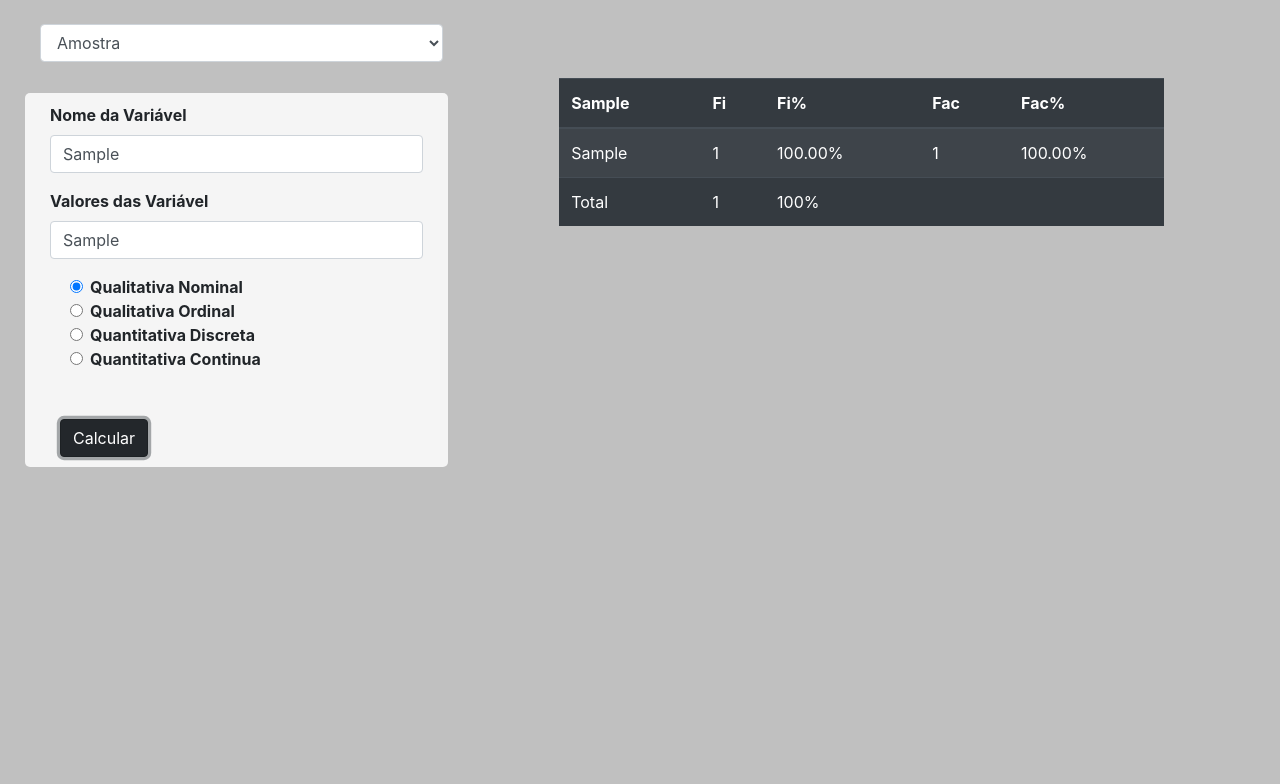
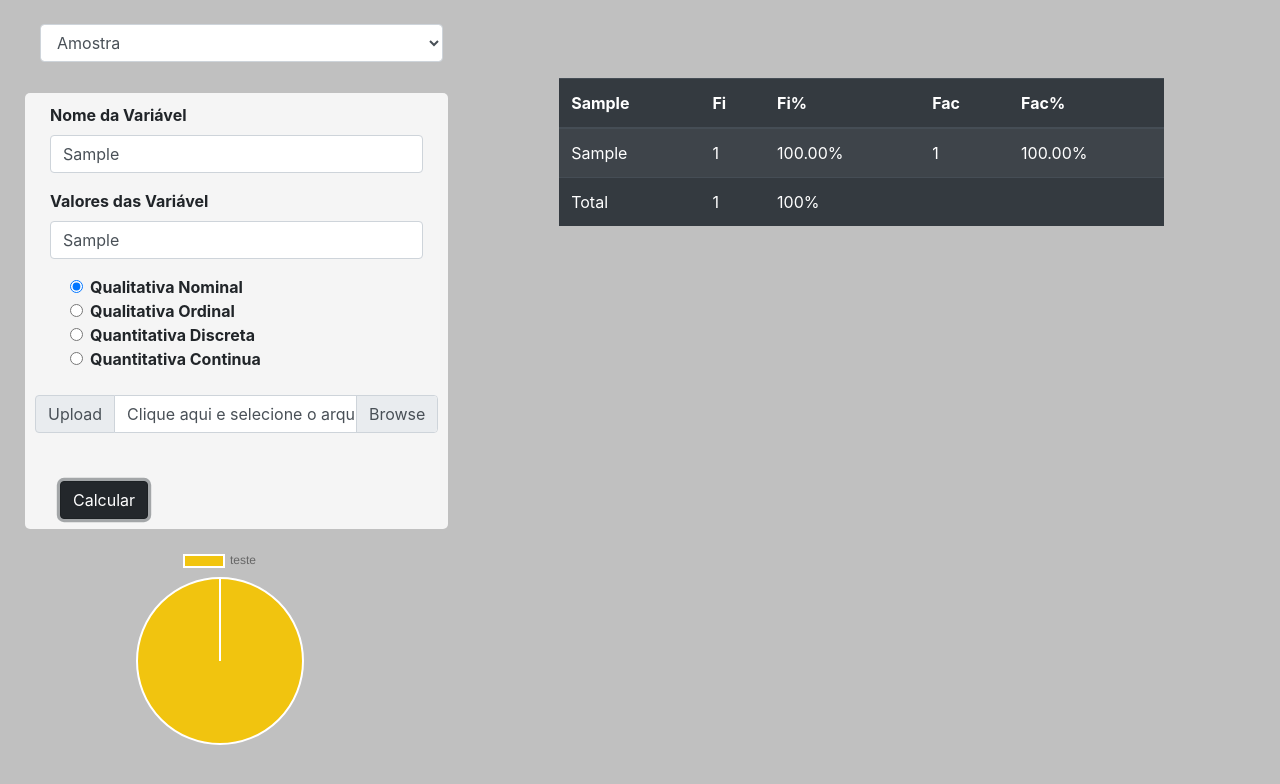
Before and after one commit to FelipeLeall/FelipeLeall.github.io, a plain HTML site: page index.html in a window 1280 px wide. Both pictures are taken after typing "Sample", "Sample" into the empty fields and a click on the button "Calcular". Shown: the part 62-846 px from the top of the page. Before the commit the page ends 800 px from the top, so only its background shows below. Drawn offline with nearby package versions, Linux system fonts and the light colour scheme.

Commit message:
commit on master

```diff
--- a/index.html
+++ b/index.html
@@ -9,6 +9,9 @@
     <!-- CSS -->
     <link href="css/bootstrap.min.css" rel="stylesheet">
     <link rel="stylesheet" href="css/estilo/stilo.css">
+
+    <!-- Graficos -->
+    <script src="https://cdn.jsdelivr.net/npm/chart.js@2.8.0"></script>
 
 </head>
 <body style="background-color: silver ;" >
@@ -102,6 +105,34 @@
                     <input type="" class="form-control" id="ordem" placeholder="Colocar os dados separados com ','">
                     <small>Dados repetidos serão apagados</small>
                 </div>
+                <br>
+
+                <div class="input-group">
+                    <div class="input-group-prepend">
+                      <span class="input-group-text" id="inputGroupFileAddon01">Upload</span>
+                    </div>
+                    <div class="custom-file">
+                      <input type="file" class="custom-file-input" id="inputGroupFile01"
+                        aria-describedby="inputGroupFileAddon01">
+                      <label class="custom-file-label" for="inputGroupFile01">Clique aqui e selecione o arquivo</label>
+                    </div>
+                  </div>
+
+
+
+
+
+
+
+
+
+
+
+
+
+
+
+
 
                 <br>
                 <br>
@@ -132,7 +163,9 @@
 
             </div>
         </div>
-
+        <div class="chart-wrapper" style="height: 400px; width: 400px ">
+            <canvas id="oChartDasBonecas"></canvas>
+        </div>
     </main>
 
     <!-- JS -->
--- a/js/tabela.js
+++ b/js/tabela.js
@@ -48,6 +48,7 @@ function gerarTabela(){
 	let dados = dadosVariavel.value.split(',')
 	let dadosSeparados = []
 
+
 	// Separando Elementos inseridos
 	let sep = dados.reduce( (obj, item) => {
 		item = item.replace(/\s/g, '')// tira os espacos
@@ -57,6 +58,7 @@ function gerarTabela(){
 			obj[item]++
 		}
 		return obj
+
 	}, {} )
 
 
@@ -79,6 +81,7 @@ function gerarTabela(){
 			corpoTabela.innerHTML += `<tr> <td>${item}</td> <td>${sep[item]}</td> <td>
 			${(sep[item] / totPor * 100).toFixed(2) }%</td> <td>${fac}</td> <td>${ facP.toFixed(2) }%</td> </tr>`
 			cont += sep[item]
+
 		})
 
 		corpoTabela.innerHTML += `<tr> <td id="total">Total</td> <td id="total">
@@ -201,6 +204,38 @@ function gerarTabela(){
 
 		// Fim tabela continua
 	}
+
+	//  console.log(item)
+	//  console.log(sep)
+	 console.log(dados)
+
+	 //Criando Graficos
+
+	 // Contexto do gráfico
+	 const ctx = document.getElementById('oChartDasBonecas')
+	 Chart.defaults.scale.ticks.beginAtZero = true
+
+	 let chart = new Chart(ctx,{
+	 	//Tipo do gráfico
+	  	type:'pie',
+	  	//Especificações
+	  	data:{
+	  		labels:['teste'],
+	  		datasets: [
+	  			{
+	  				label: 'points',
+	  				backgroundColor: ['#f1c40f','#e67e22','#16a085','#2980b9'],
+	  				data: [10]
+	  			}
+	  		]
+
+	  	}
+	 })
+
+
+
+
+
 }
 
 // Interação com o botão calcular
```
